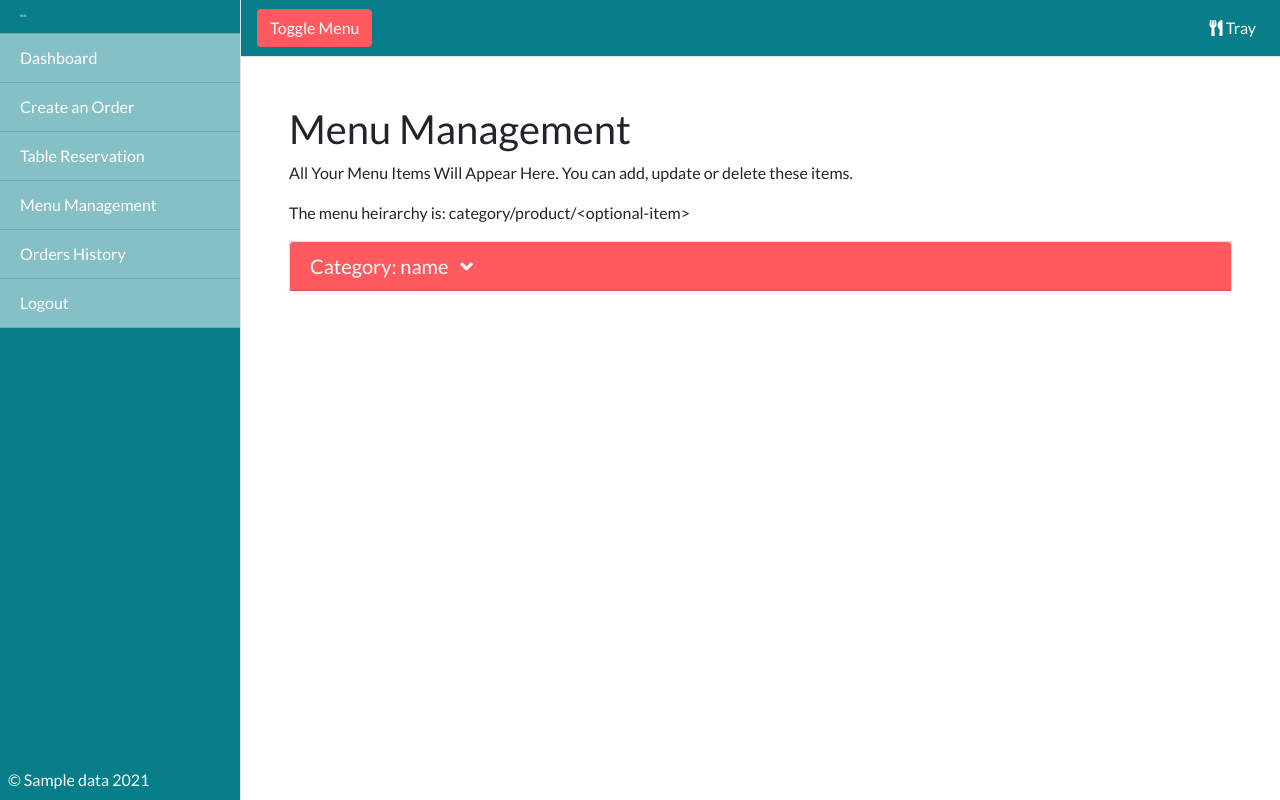
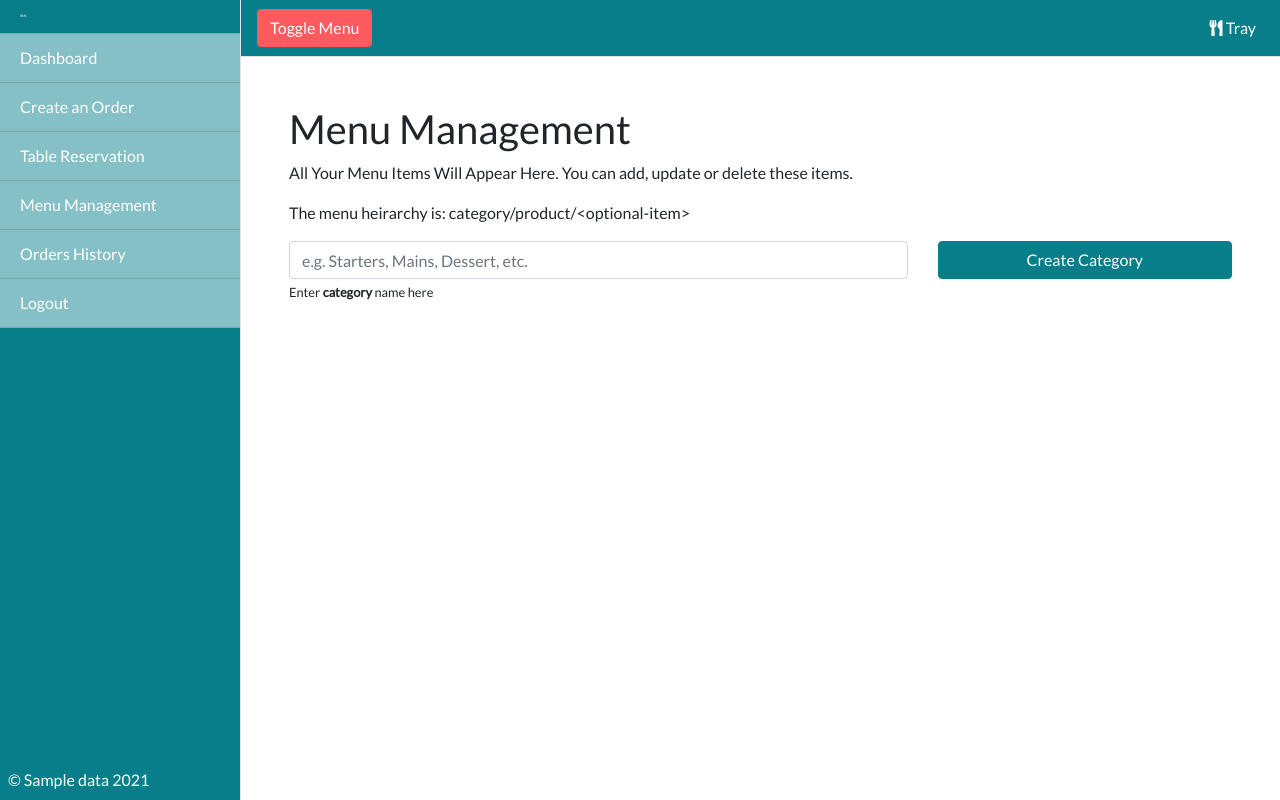
Before and after one commit to riteshsharma18/restaurant-app, a Flask app: template templates/private/menu-management.html in a window 1280 px wide. Run offline with Flask 2, Linux system fonts and the light colour scheme; the template is opened without the code that fills it: most values are stand-ins (such as "Sample title", 1, 10 or a date in 2020); parts of the project's set-up code (start-up, migrations or seed data) failed here and were passed over; some libraries are stand-ins or nearby versions.

Commit message:
changed the UI of Menu Management and also changed flask code to be worked with new design of backend that is discussed with the team. Next is waiting for backend to implement the new idea.

```diff
--- a/app.py
+++ b/app.py
@@ -1,10 +1,11 @@
-#imports start
+# imports start
 from flask import Flask, jsonify, session
 from flask import render_template, request, flash, redirect, url_for
 from config import *
 import time
 import requests
-#imports end
+
+# imports end
 
 app = Flask(__name__)
 
@@ -16,45 +17,50 @@ def index():
     if check_user_signed_in():
         return redirect(url_for('dashboard'))
     data = {
-        "brandName":BRAND_NAME
+        "brandName": BRAND_NAME
     }
-    return render_template("index.html", data = data)
+    return render_template("index.html", data=data)
+
 
 @app.route('/send/', methods=["POST"])
 def index_send():
     if check_user_signed_in():
         return redirect(url_for('dashboard'))
     data = {
-        "email":request.form["email"],
-        "password":request.form["pass"]
+        "email": request.form["email"],
+        "password": request.form["pass"]
     }
     r = requests.get(API_URL + "/restaurant/", json=data)
     if 'email' in r.json():
-        set_user_signed_in(r.json()['email'])
-        return jsonify({"login":"true"})
-    return jsonify({"login":"false"})
+        set_user_signed_in(r.json()['id'])
+        return jsonify({"login": "true"})
+    return jsonify({"login": "false"})
+
 
 @app.route('/logout/')
 def logout():
     set_user_signed_out()
     return redirect(url_for('index'))
 
+
 @app.route('/onboarding/')
 def onboarding():
     if check_user_signed_in():
         return redirect(url_for('dashboard'))
     data = {
-        "brandName":BRAND_NAME
+        "brandName": BRAND_NAME
     }
-    return render_template("signup.html",data = data)
+    return render_template("signup.html", data=data)
+
+
 @app.route('/onboarding/send/', methods=["POST"])
 def onboarding_send():
     if check_user_signed_in():
         return redirect(url_for('dashboard'))
     data = {
-        "name":request.form['rname'],
-        "email":request.form['email'],
-        "password":request.form["pass"]
+        "name": request.form['rname'],
+        "email": request.form['email'],
+        "password": request.form["pass"]
     }
 
     time.sleep(4)
@@ -69,20 +75,21 @@ def dashboard():
     if not check_user_signed_in():
         return redirect(url_for('index'))
     data = {
-        "brandName":BRAND_NAME,
+        "brandName": BRAND_NAME,
 
     }
     return render_template("private/dashboard.html", data=data)
 
+
 @app.route('/table-reservation/')
 def table_reservation():
-    if not check_user_signed_in():
-        return redirect(url_for('index'))
+    # if not check_user_signed_in():
+    #     return redirect(url_for('index'))
     data = {
-        "brandName":BRAND_NAME,
+        "brandName": BRAND_NAME,
 
     }
-    return render_template("private/table-reservation.html", data = data)
+    return render_template("private/table-reservation.html", data=data)
 
 
 @app.route('/menu-management/')
@@ -90,31 +97,43 @@ def menu_management():
     if not check_user_signed_in():
         return redirect(url_for('index'))
 
-    r  = requests.get(API_URL + "/product/", json={"email":get_user_signed_in()})
+    categories = requests.get(API_URL + "/category/", json={"restaurant": get_user_signed_in()})
+    d = categories.json()
     data = {
-        "brandName":BRAND_NAME,
-        "menu":r.json()
+        "brandName": BRAND_NAME,
 
+        "categories": d
     }
+    return render_template("private/menu-management.html", data=data)
 
-    return render_template("private/menu-management.html", data = data)
+
+@app.route('/menu-management/add-category/', methods=["POST"])
+def menu_management_add_category():
+    category = request.form['category']
+    r = requests.post(API_URL + "/category/", json={"name": category, "restaurant": get_user_signed_in()})
+    return redirect(url_for('menu_management'))
+
 
 # private content ends
-
-
-
 
 
 # Helper Functions start
 
 def set_user_signed_in(email):
-    session['email'] = email
+    session['id'] = email
+
+
 def set_user_signed_out():
-    session.pop('email')
+    session.pop('id')
+
+
 def check_user_signed_in():
-    return 'email' in session
+    return 'id' in session
+
+
 def get_user_signed_in():
-    return session['email']
+    return session['id']
+
 
 # Helper functins ends
 
--- a/templates/private/menu-management.html
+++ b/templates/private/menu-management.html
@@ -34,83 +34,39 @@
             <p>All Your Menu Items Will Appear Here. You can add, update or delete these items.</p>
             <p>The menu heirarchy is: category/product/&lt;optional-item&gt;</p>
 
+            <form action="/menu-management/add-category/" method="POST">
+                <div class="row mb-3">
+                  <div class="col-8">
 
-            <div class="accordion md-accordion" id="accordionEx" role="tablist" aria-multiselectable="true">
+                    <input type="text" name="category" placeholder="e.g. Starters, Mains, Dessert, etc." class="form-control"/>
+                    <small>Enter <b>category</b> name here</small>
+                  </div>
+                  <div class="col-4">
+
+                    <input type="submit" value="Create Category" class="btn btn-block btn-primary"/>
+                  </div>
+                </div>
+            </form>
 
 
 
 
+              {%for category in data['categories']%}
 
-              {%for key in data.menu.keys() %}
-                <!-- Accordion card -->
-                <div class="card">
 
-                  <!-- Card header -->
-                  <div class="card-header" role="tab" id="{{key}}heading">
-                    <a class="collapsed" data-toggle="collapse" data-parent="#accordionEx" href="#{{key}}collapse"
-                      aria-expanded="false" aria-controls="collapseTwo2">
-                      <h5 class="mb-0">
-                        Category: {{key}} <i class="fas fa-angle-down rotate-icon ml-2"></i>
-                      </h5>
-                    </a>
-                  </div>
-
-                  <!-- Card body -->
-                  <div id="{{key}}collapse" class="collapse" role="tabpanel" aria-labelledby="{{key}}heading"
-                    data-parent="#accordionEx">
-                    <div class="card-body">
-                      <div class="row">
-                        <div class="col-md-2 mb-2">
-                          <button data-toggle="modal"  onclick="addProduct('{{key}}')" data-target="#addProductModal" class="btn btn-block btn-primary p-2"><i class="fas fa-plus"></i>  Add More Products</button>
-                        </div>
-                      </div>
-
-                     {%if data.menu[key]|length == 0%}
-                        <p>Currently, there are no items in <b class="text-primary">{{key}}</b> category</p>
-                      {%else%}
-                      <table class="table">
-                          <thead>
-                            <tr>
-                              <th>Image</th>
-                              <th>Product Name</th>
-                              <th>Active</th>
-                              <th>Edit</th>
-                            </tr>
-
-                          </thead>
-                          <tbody>
-                            {%for row in data.menu[key]%}
-                            <tr>
-                              <td><img src="https://picsum.photos/60" alt="No Image Found"/></td>
-                              <td>{{row['name']}}</td>
-                              <td>
-                                <label class="switch">
-                                  <input type="checkbox">
-                                  <span class="slider round"></span>
-                                </label>
-                              </td>
-                              <td><a href="#"><i class="fas fa-edit text-primary"></i></a></td>
-                            </tr>
-                            {%endfor%}
-                          </tbody>
-                      </table>
-                     {%endif%}
-
-                     {{data.menu[key].length}}
-                    </div>
-                  </div>
-
-                </div>
-                <!-- Accordion card -->
 
               {%endfor%}
 
 
 
+                   {%if data['categories']|length ==0 %}
+                   <div class="alert alert-warning">
+                     <i class="fas fa-info-circle"></i> &nbsp; The Menu Not Found. Please Start Creating the menu by creating product categories.
+                   </div>
+                   {%endif%}
 
 
-            </div>
-            <!-- Accordion wrapper -->
+
 
 
 
```
Also changed, not shown: config.py (+3 -4 lines).
